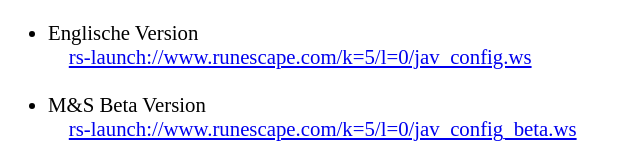
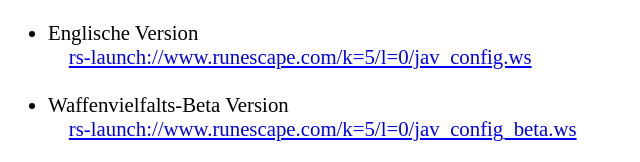
Before and after one commit to Schnupptrupp01/RuneScapeMobileSwitchVersions, a plain HTML site: page index.html in a window 1280 px wide. Shown: the top 162 px of the page, without its empty margins (0-640 px from the left). Drawn offline with Linux system fonts and the light colour scheme.

Commit message:
Update index.html

```diff
--- a/index.html
+++ b/index.html
@@ -13,7 +13,7 @@
 		</li>
 		<br>
 		<li>
-			M&S Beta Version<br>
+			Waffenvielfalts-Beta Version<br>
 			&nbsp;&nbsp;&nbsp;&nbsp;<a href="rs-launch://www.runescape.com/k=5/l=0/jav_config_beta.ws">rs-launch://www.runescape.com/k=5/l=0/jav_config_beta.ws</a>
 		</li>
 		<br>
```
